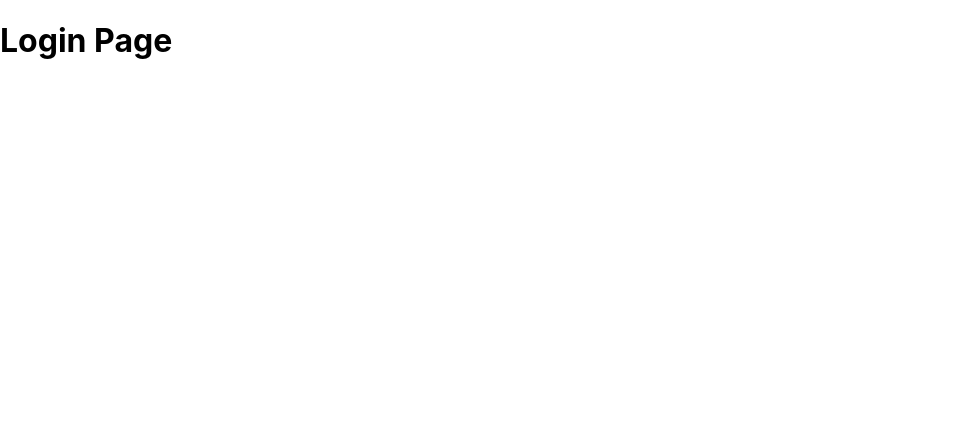
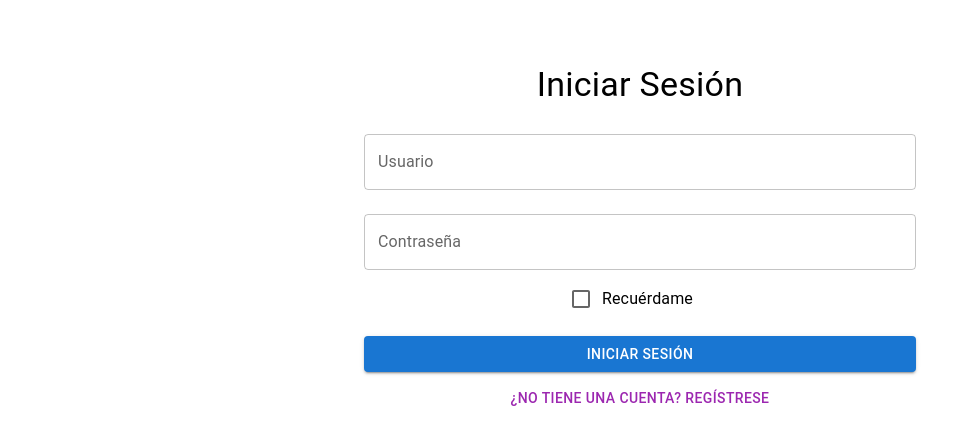
Before and after one commit to amachin86/innovasoft-test, a React (Create React App) app in the folder client-maintenance/: page /login in a window 1280 px wide. Shown: the top 444 px of the page, without its empty margins (0-978 px from the left). Built offline with nearby package versions, Linux system fonts and the light colour scheme.

Commit message:
feat: login page

```diff
--- a/client-maintenance/src/pages/Login.tsx
+++ b/client-maintenance/src/pages/Login.tsx
@@ -1,11 +1,76 @@
-import React from 'react';
+import React, { useState } from 'react';
+import { useNavigate } from 'react-router-dom';
+import { TextField, Button, Checkbox, FormControlLabel, Container, Typography, Box, Alert } from '@mui/material';
+import axios from 'axios';
 
-const Login: React.FC = () => {
-    return (
-        <div>
-            <h1>Login Page</h1>
-        </div>
-    );
-};
+function LoginPage() {
+  const [username, setUsername] = useState('');
+  const [password, setPassword] = useState('');
+  const [rememberMe, setRememberMe] = useState(false);
+  const [error, setError] = useState('');
+  const navigate = useNavigate();
 
-export default Login; // Default export of the Login component
+  const handleLogin = async () => {
+    if (!username || !password) {
+      setError('El usuario y la contraseña son obligatorios.');
+      return;
+    }
+
+    try {
+      const response = await axios.post(`${process.env.REACT_APP_API_BASE_URL}/api/Authenticate/login`, {
+        username,
+        password,
+      });
+
+      const { token, userid } = response.data;
+      localStorage.setItem('token', token);
+      localStorage.setItem('userid', userid);
+
+      if (rememberMe) {
+        localStorage.setItem('username', username);
+      }
+
+      navigate('/home');
+    } catch (error) {
+      setError('Credenciales inválidas. Verifique su usuario y contraseña.');
+    }
+  };
+
+  return (
+    <Container maxWidth="sm">
+      <Box sx={{ mt: 8, textAlign: 'center' }}>
+        <Typography variant="h4" gutterBottom>
+          Iniciar Sesión
+        </Typography>
+        {error && <Alert severity="error">{error}</Alert>}
+        <TextField
+          fullWidth
+          label="Usuario"
+          margin="normal"
+          value={username}
+          onChange={(e) => setUsername(e.target.value)}
+        />
+        <TextField
+          fullWidth
+          type="password"
+          label="Contraseña"
+          margin="normal"
+          value={password}
+          onChange={(e) => setPassword(e.target.value)}
+        />
+        <FormControlLabel
+          control={<Checkbox checked={rememberMe} onChange={(e) => setRememberMe(e.target.checked)} />}
+          label="Recuérdame"
+        />
+        <Button fullWidth variant="contained" color="primary" onClick={handleLogin} sx={{ mt: 2 }}>
+          Iniciar Sesión
+        </Button>
+        <Button fullWidth variant="text" color="secondary" onClick={() => navigate('/register')} sx={{ mt: 1 }}>
+          ¿No tiene una cuenta? Regístrese
+        </Button>
+      </Box>
+    </Container>
+  );
+}
+
+export default LoginPage;
```
